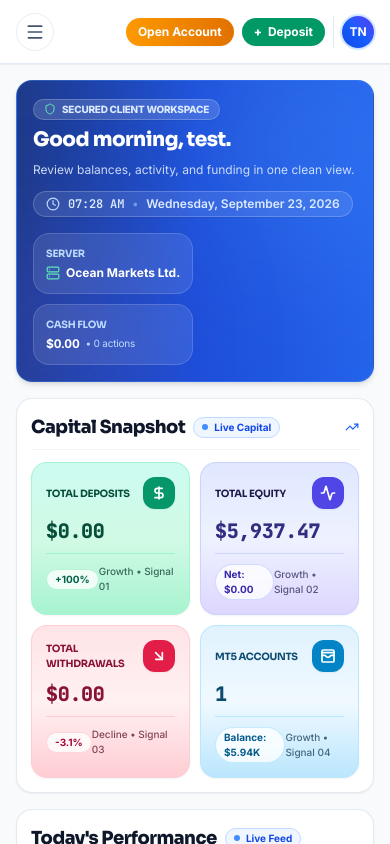
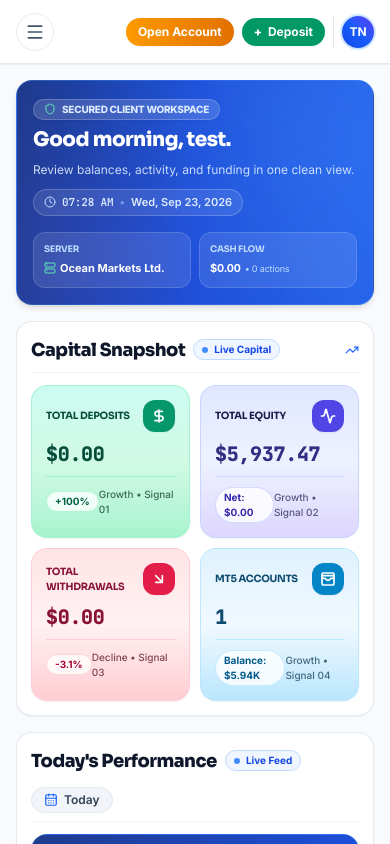
Before and after one commit to KunalBose2772/crm, a Next.js app: page /client/dashboard in a window 390 px wide. Shown: the top 844 px of the page. Built offline with nearby package versions, Linux system fonts and the light colour scheme.

Commit message:
fix(client-dashboard): fit time and date on single line and diminish server and cash flow cards side-by-side on mobile

```diff
--- a/src/app/client/dashboard/page.tsx
+++ b/src/app/client/dashboard/page.tsx
@@ -97,6 +97,7 @@ export default function ClientDashboardPage() {
   // Live clock
   const [timeString, setTimeString] = useState('');
   const [dateString, setDateString] = useState('');
+  const [shortDateString, setShortDateString] = useState('');
 
   useEffect(() => {
     const updateDateTime = () => {
@@ -112,6 +113,14 @@ export default function ClientDashboardPage() {
         now.toLocaleDateString('en-US', {
           weekday: 'long',
           month: 'long',
+          day: 'numeric',
+          year: 'numeric',
+        })
+      );
+      setShortDateString(
+        now.toLocaleDateString('en-US', {
+          weekday: 'short',
+          month: 'short',
           day: 'numeric',
           year: 'numeric',
         })
@@ -277,31 +286,32 @@ export default function ClientDashboardPage() {
               Review balances, activity, and funding in one clean view.
             </p>
 
-            {/* Live Date & Time pill */}
-            <div className="pt-1.5 sm:pt-2">
-              <div className="inline-flex items-center gap-2 px-3 py-1 rounded-full bg-white/10 backdrop-blur-xs border border-white/20 text-xs font-semibold text-blue-100 shadow-2xs font-sans">
-                <Clock className="w-3.5 h-3.5 text-blue-200" />
-                <span className="font-mono tabular-nums">{timeString || '11:15 AM'}</span>
-                <span className="text-blue-300/60">•</span>
-                <span>{dateString || 'Thursday, September 24, 2026'}</span>
+            {/* Live Date & Time pill - Fits perfectly on one single line on mobile */}
+            <div className="pt-1 sm:pt-1.5 max-w-full overflow-hidden">
+              <div className="inline-flex items-center gap-1.5 sm:gap-2 px-2.5 sm:px-3 py-1 rounded-full bg-white/10 backdrop-blur-xs border border-white/20 text-[11px] sm:text-xs font-semibold text-blue-100 shadow-2xs font-sans whitespace-nowrap max-w-full">
+                <Clock className="w-3 h-3 sm:w-3.5 sm:h-3.5 text-blue-200 shrink-0" />
+                <span className="font-mono tabular-nums whitespace-nowrap shrink-0">{timeString || '01:41 PM'}</span>
+                <span className="text-blue-300/60 shrink-0">•</span>
+                <span className="hidden sm:inline whitespace-nowrap">{dateString || 'Thursday, September 24, 2026'}</span>
+                <span className="sm:hidden whitespace-nowrap">{shortDateString || 'Thu, Sep 24, 2026'}</span>
               </div>
             </div>
           </div>
 
-          {/* Quick Infrastructure Badges */}
-          <div className="grid grid-cols-1 sm:grid-cols-2 gap-2.5 shrink-0 self-start sm:w-auto">
-            <div className="rounded-2xl border border-white/15 bg-white/10 backdrop-blur-xs p-3 min-w-[160px]">
-              <p className="text-[10px] font-bold uppercase tracking-wider text-blue-200 font-heading">Server</p>
-              <p className="mt-1 flex items-center gap-1.5 text-xs font-bold text-white">
-                <Server className="w-3.5 h-3.5 text-emerald-300 shrink-0" />
+          {/* Quick Infrastructure Badges - Diminished Side-by-Side on Mobile */}
+          <div className="grid grid-cols-2 gap-2 sm:gap-2.5 w-full sm:w-auto shrink-0 self-start">
+            <div className="rounded-xl sm:rounded-2xl border border-white/15 bg-white/10 backdrop-blur-xs p-2.5 sm:p-3 min-w-0 sm:min-w-[150px]">
+              <p className="text-[9px] sm:text-[10px] font-bold uppercase tracking-wider text-blue-200 font-heading truncate">Server</p>
+              <p className="mt-1 flex items-center gap-1 sm:gap-1.5 text-[11px] sm:text-xs font-bold text-white min-w-0">
+                <Server className="w-3 h-3 sm:w-3.5 sm:h-3.5 text-emerald-300 shrink-0" />
                 <span className="truncate">Ocean Markets Ltd.</span>
               </p>
             </div>
-            <div className="rounded-2xl border border-white/15 bg-white/10 backdrop-blur-xs p-3 min-w-[140px]">
-              <p className="text-[10px] font-bold uppercase tracking-wider text-blue-200 font-heading">Cash Flow</p>
-              <p className="mt-1 flex items-center gap-1.5 text-xs font-bold text-white font-mono">
+            <div className="rounded-xl sm:rounded-2xl border border-white/15 bg-white/10 backdrop-blur-xs p-2.5 sm:p-3 min-w-0 sm:min-w-[140px]">
+              <p className="text-[9px] sm:text-[10px] font-bold uppercase tracking-wider text-blue-200 font-heading truncate">Cash Flow</p>
+              <p className="mt-1 flex items-center gap-1 sm:gap-1.5 text-[11px] sm:text-xs font-bold text-white font-mono min-w-0">
                 <span>$0.00</span>
-                <span className="text-[10px] font-normal text-blue-200">• 0 actions</span>
+                <span className="text-[9px] sm:text-[10px] font-normal text-blue-200 truncate">• 0 actions</span>
               </p>
             </div>
           </div>
```
